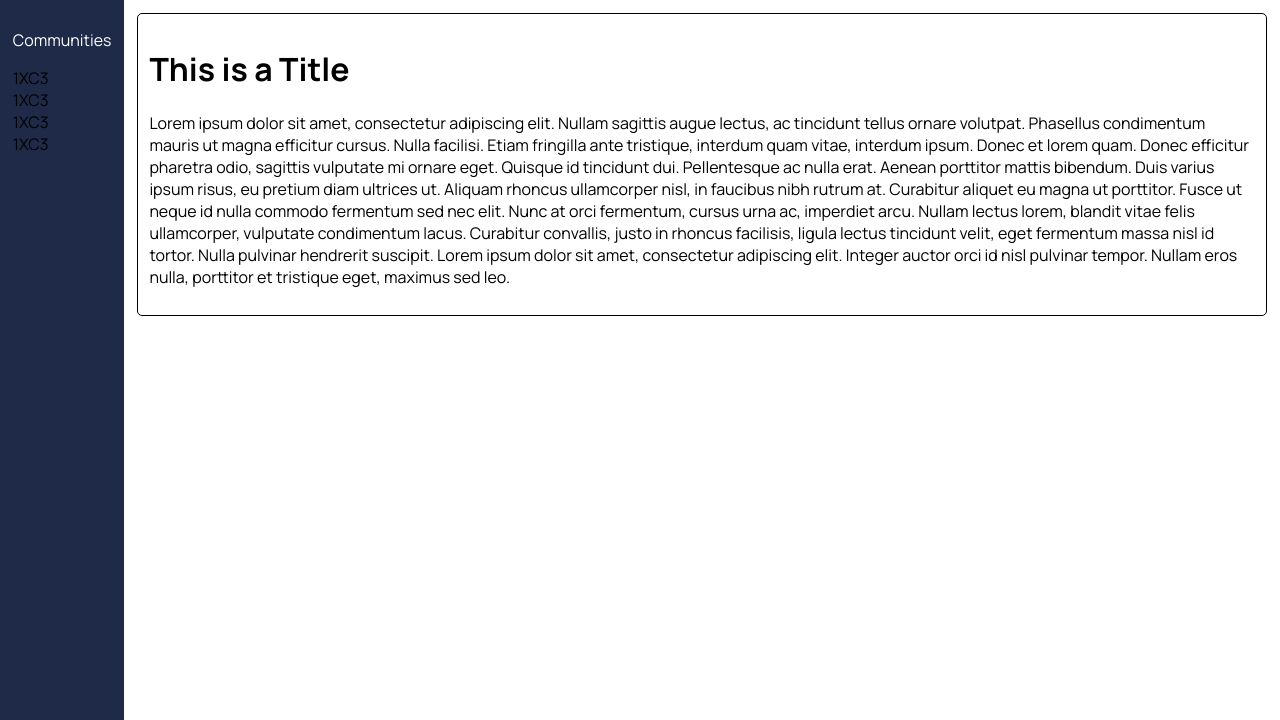
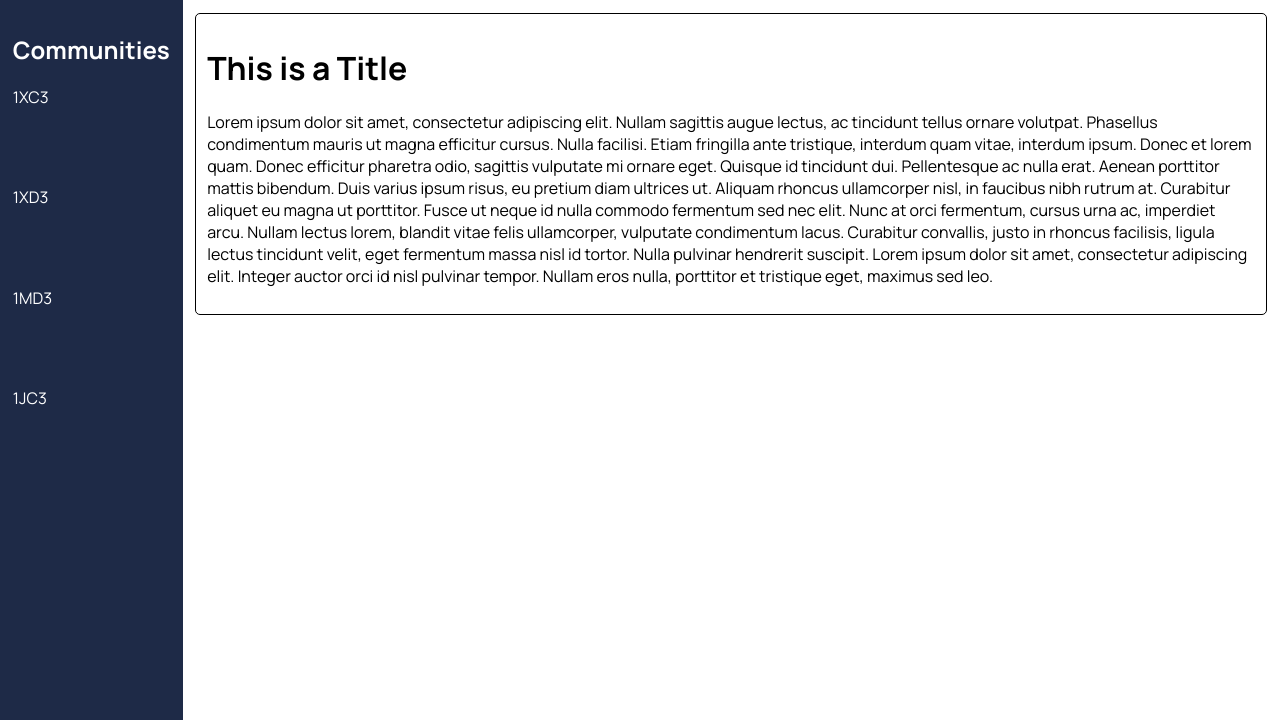
Before and after one commit to LucaMawyin/forum, a PHP site: page / in a window 1280 px wide. Shown: the part 80-800 px from the top of the page. Run offline with PHP 8.4, Linux system fonts and the light colour scheme.

Commit message:
Fixing navbar

```diff
--- a/css/home.css
+++ b/css/home.css
@@ -70,15 +70,20 @@ header input:focus {
     gap: 1%;
     padding: 0;
     margin: 0;
-
+    width: 100%;
 }
 
 .communities li{
     color:white;
+    margin-bottom: 50%;
 }
 
 .communities li:hover{
-    background-color: lightgrey;
+    background-color: #3b4a73;
+}
+
+.communities a{
+    display: block;
 }
 
 .post-tile{
@@ -99,7 +104,7 @@ header input:focus {
 
 a{
     text-decoration: none;
-    color:black;
+    color:white;
 }
 
 .home-content{
--- a/index.html
+++ b/index.html
@@ -18,12 +18,12 @@
 
     <div class="content">
         <nav class="communities">
-            <p>Communities</p>
+            <h2>Communities</h2>
             <ul>
                 <li><a href="#">1XC3</a></li>
-                <li><a href="#">1XC3</a></li>
-                <li><a href="#">1XC3</a></li>
-                <li><a href="#">1XC3</a></li>
+                <li><a href="#">1XD3</a></li>
+                <li><a href="#">1MD3</a></li>
+                <li><a href="#">1JC3</a></li>
             </ul>
         </nav>
 
```
